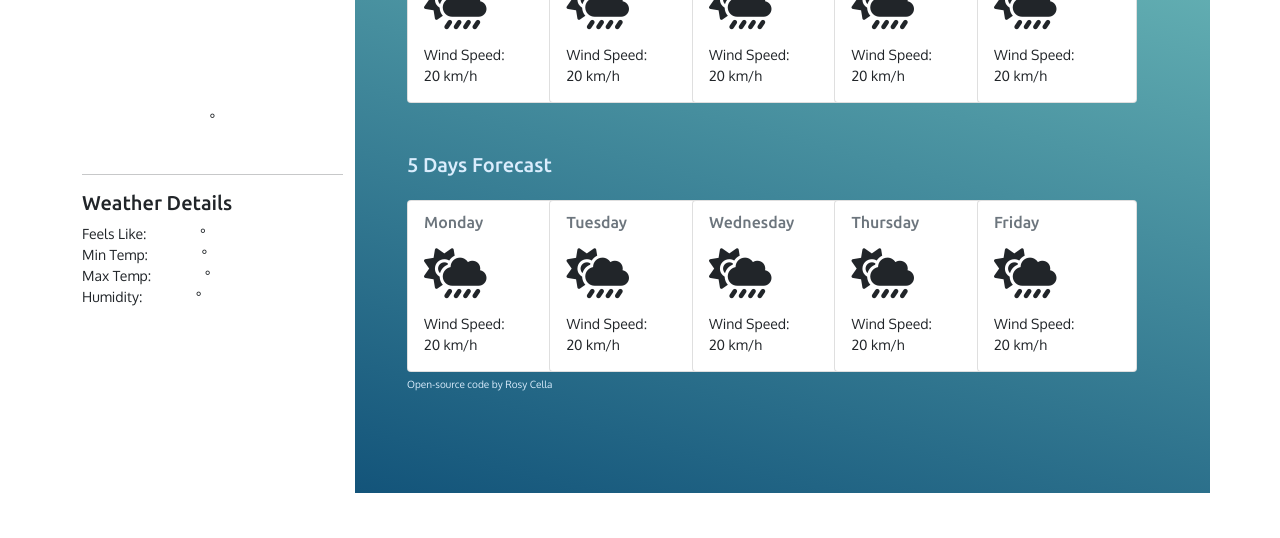
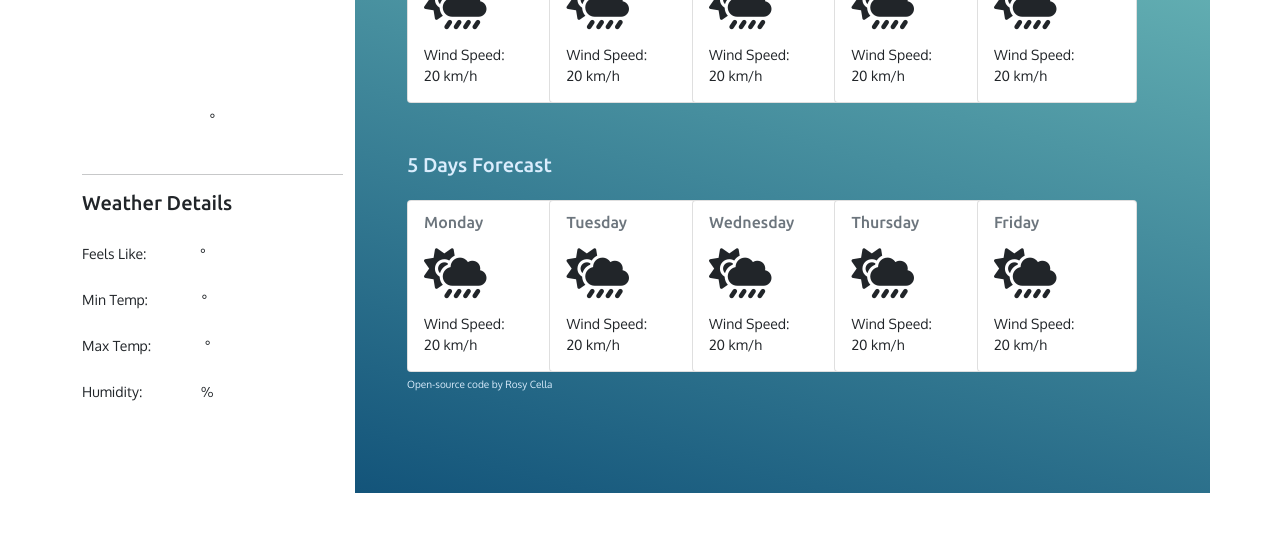
Before and after one commit to RosyCella/SheCodes_WeatherApplication, a plain HTML site: page index.html in a window 1280 px wide. Shown: the part 338-876 px from the top of the page. Drawn offline with nearby package versions, Linux system fonts and the light colour scheme; no server answers.

Commit message:
CSS improved

```diff
--- a/index.html
+++ b/index.html
@@ -37,16 +37,16 @@
           <h5>Weather Details</h5>
           <ul class="weatherDetails">
             <li class="weatherDetails">
-              Feels Like: <span class="details" id="feelsLike"></span> <span> °</span>
+              Feels Like: <span class="detailsResults" id="feelsLike"> </span>°
             </li>
             <li class="weatherDetails">
-              Min Temp: <span class="details" id="minTemp"> </span><span> °</span>
+              Min Temp: <span class="detailsResults" id="minTemp"> </span>°
             </li>
             <li class="weatherDetails">
-              Max Temp:<span class="details" id="maxTemp"> </span><span> °</span>
+              Max Temp:<span class="detailsResults" id="maxTemp"> </span>°
             </li>
                        <li class="weatherDetails">
-              Humidity:<span class="details" id="humidity"></span> <span> °</span>
+              Humidity: <span class="detailsResultsHumidity" id="humidity"> </span>%
             </li>
              <!-- <li class="weatherDetails"> -->
               <!-- Wind Speed:<span class="details" id="windSpeed"> </span> <span> km/h</span>
--- a/src/style.css
+++ b/src/style.css
@@ -16,7 +16,9 @@ span {
   font-family: "Oxygen", sans-serif;
   font-size: 14px;
 }
-
+h5{
+padding-bottom: 20px;
+}
 .iconHeading {
   font-size: 200px;
   padding-bottom: 35px;
@@ -30,9 +32,17 @@ span {
   list-style-type: none;
   margin: 0 auto;
   padding-left: 0;
+  margin-bottom: 25px;
 }
-.details {
+/* .details {
   padding-left: 50px;
+} */
+.detailsResults{
+text-align: right;
+padding-left: 50px;
+}
+.detailsResultsHumidity{
+  padding-left: 55px;
 }
 .dateCity {
   padding-bottom: 50px;
@@ -117,6 +127,7 @@ margin-left: 5px;
 .container {
   margin-top: 50px;
 }
+
 .celsiusIcon:hover {
   cursor: default;
   background-color: #1b5b7e;
```
